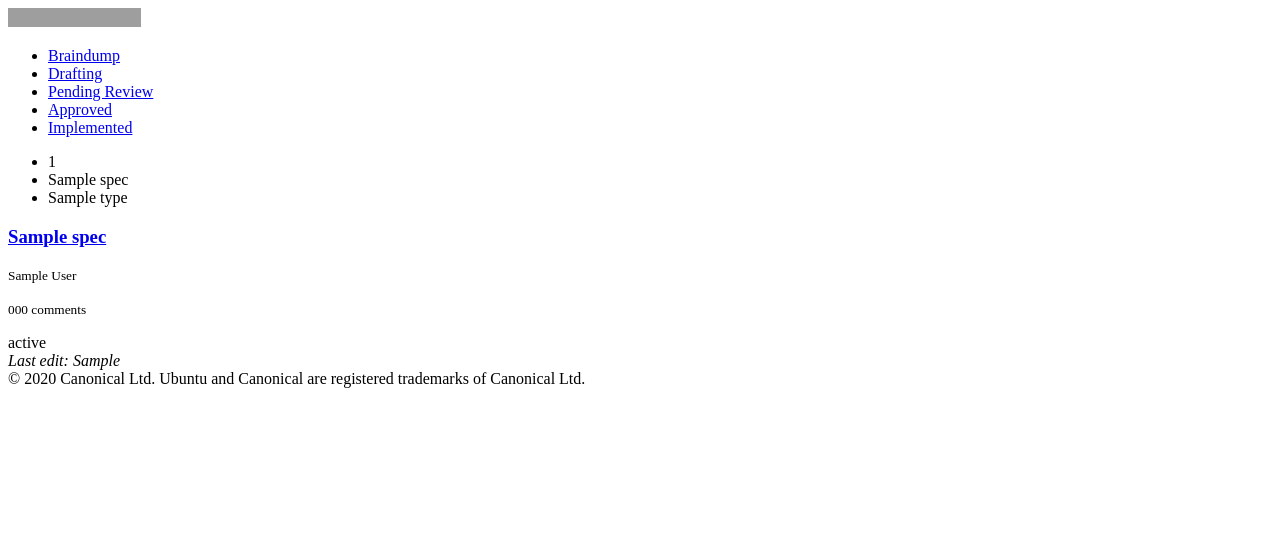
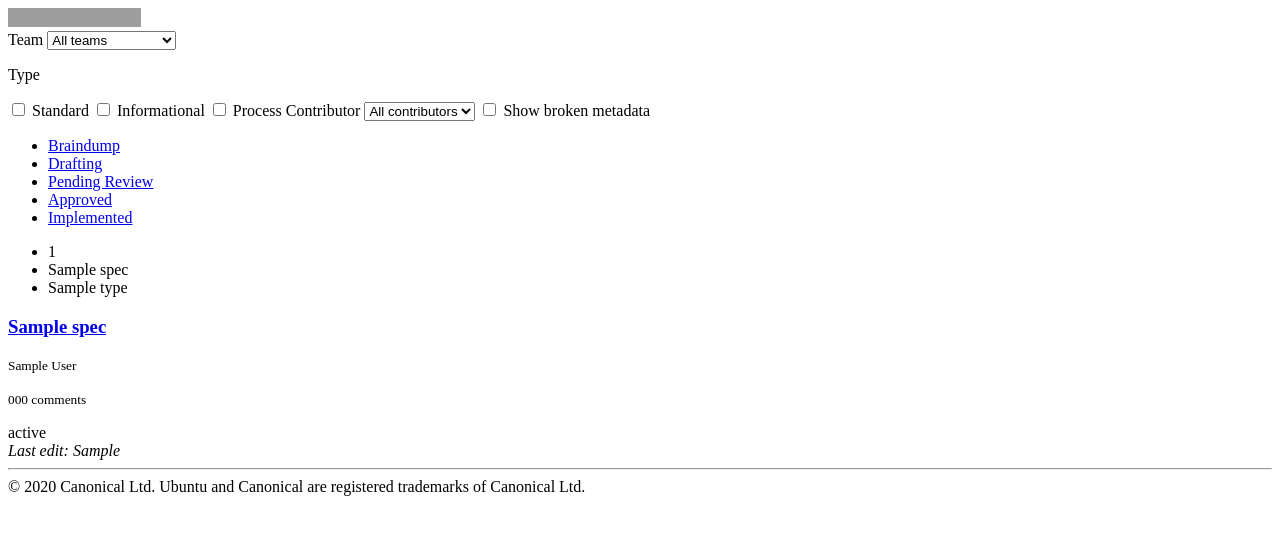
Before and after one commit to canonical-web-and-design/specs.canonical.com, a Python web app: template templates/index.html in a window 1280 px wide. Shown: the top 535 px of the page. Run offline with Jinja, Linux system fonts and the light colour scheme; the template is opened without the code that fills it: most values are stand-ins (such as "Sample title", 1, 10 or a date in 2020); grey boxes are pictures that could not be loaded.

Commit message:
Add sticky sidebar

```diff
--- a/templates/_base.html
+++ b/templates/_base.html
@@ -30,7 +30,45 @@
       </div>
     </header>
     <main class="p-content">
-      <div class="row">
+      <div class="p-divider row u-no-margin--bottom">
+        <div class="p-divider__block col-4 sticky-sidebar">
+          <!-- TODO: Replace with API-generated data -->
+          <form>
+            <label for="teamSelect">Team</label>
+            <select name="teamSelect" id="teamSelect">
+              <option value="all">All teams</option>
+              <option value="AC">AC - Anbox Cloud</option>
+              <option value="CE">CE - Ceph</option>
+              <option value="CO">CO - Community</option>
+            </select>
+            <p class="u-no-margin--bottom">Type</p>
+            <label class="p-checkbox">
+              <input type="checkbox" aria-labelledby="standardType" class="p-checkbox__input">
+              <span class="p-checkbox__label" id="standardType">Standard</span>
+            </label>
+            <label class="p-checkbox">
+              <input type="checkbox" aria-labelledby="informationalType" class="p-checkbox__input">
+              <span class="p-checkbox__label" id="informationalType">Informational</span>
+            </label>
+            <label class="p-checkbox">
+              <input type="checkbox" aria-labelledby="processType" class="p-checkbox__input">
+              <span class="p-checkbox__label" id="processType">Process</span>
+            </label>
+            <label for="contributorSelect">Contributor</label>
+            <select name="contributorSelect" id="contributorSelect">
+              <option value="all">All contributors</option>
+              <option value="person1">Person 1</option>
+              <option value="person2">Person 2</option>
+              <option value="person3">Person 3</option>
+            </select>
+            <label class="p-switch">
+              <input type="checkbox" class="p-switch__input" role="switch">
+              <span class="p-switch__slider"></span>
+              <span class="p-switch__label">Show broken metadata</span>
+            </label>
+          </form>
+        </div>
+        <div class="p-divider__block col-8">
           <nav class="p-tabs" aria-label="Status navigation">
             <ul class="p-tabs__list">
               <li class="p-tabs__item">
@@ -50,10 +88,10 @@
               </li>
             </ul>
           </nav>
+          {% block content %}{% endblock %}
         </div>
-
-      {% block content %}{% endblock %}
-
+      </div>
+      <hr class="u-no-margin--bottom" />
       <footer class="p-strip is-shallow">
         <div class="row">
           <div class="col-12">
--- a/templates/_card.html
+++ b/templates/_card.html
@@ -1,4 +1,4 @@
-<div class="spec-card p-card col-6 u-no-padding">
+<div class="spec-card p-card col-4 u-no-padding">
   <div class="spec-card__content p-card__inner">
     <ul class="p-inline-list--middot u-no-margin--bottom">
       <li class="p-inline-list__item">
```
Also changed, not shown: src/styles.scss (+10 -0 lines). Lines whose indentation alone changed are shown as unchanged.
